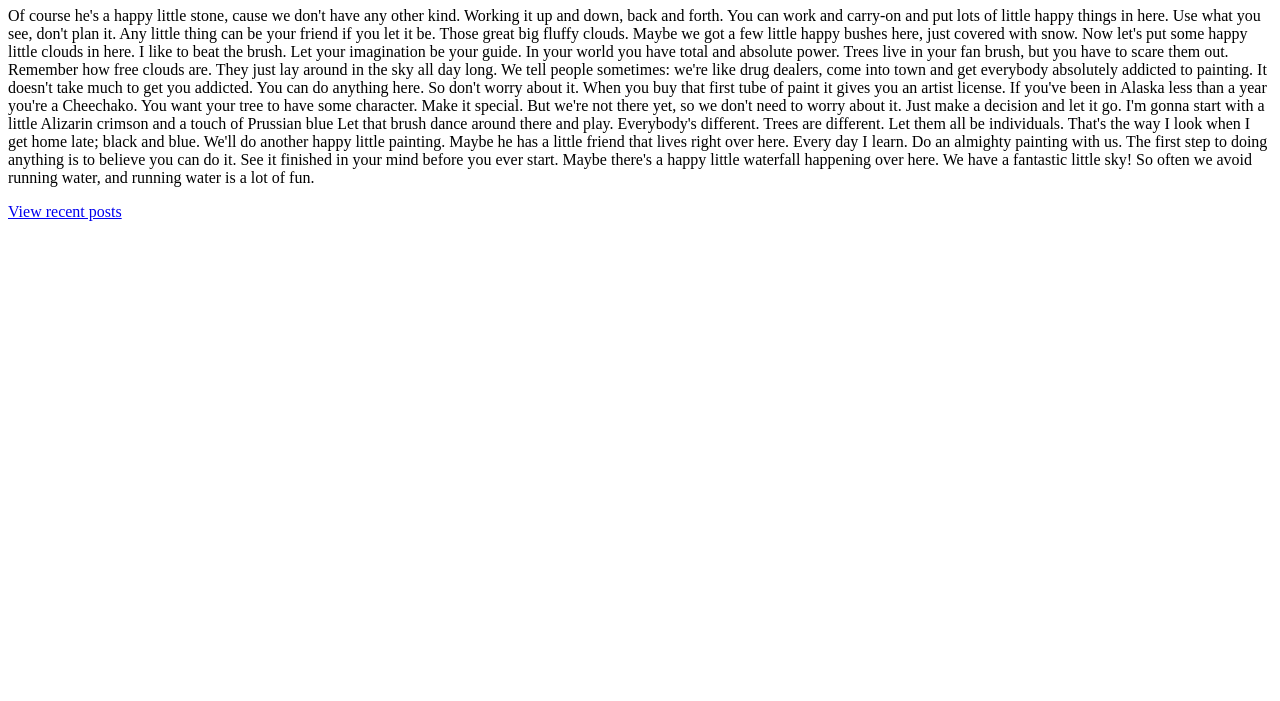
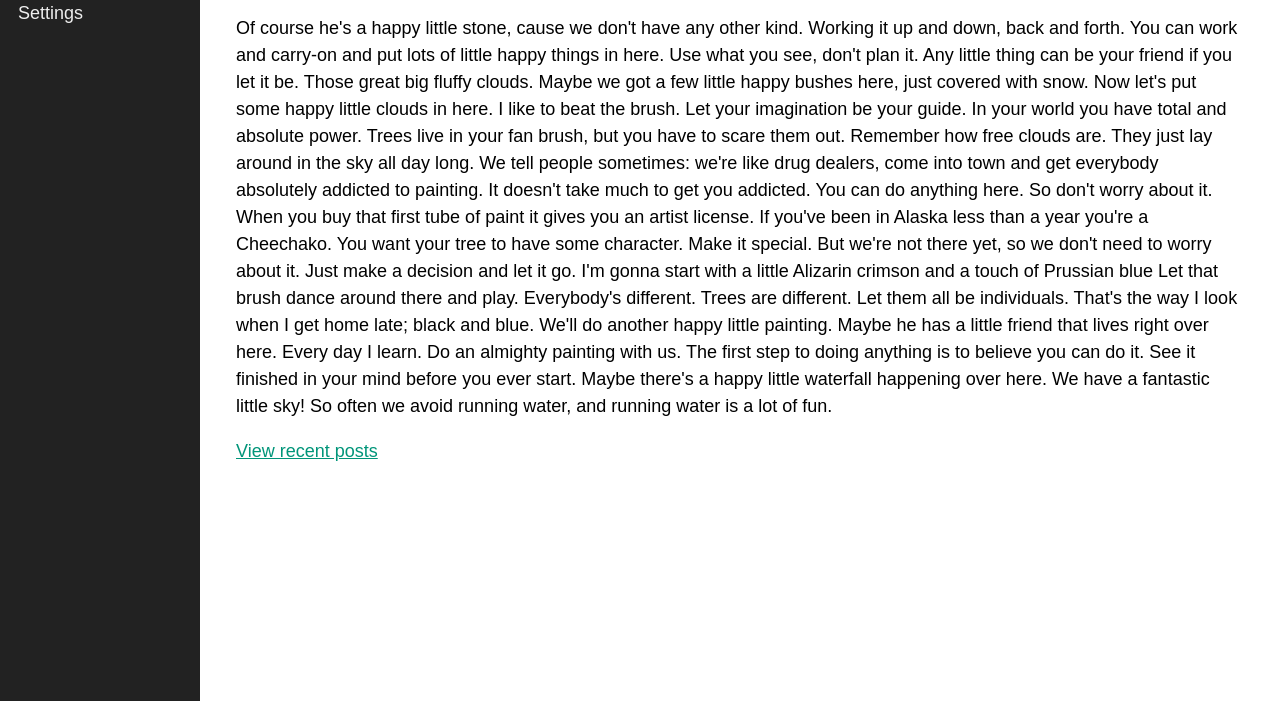
Before and after one commit to munroe1786/spa_js, a website with bundled scripts: page frontend/index.html in a window 1280 px wide. Shown: the part 99-800 px from the top of the page. Built offline with nearby package versions, Linux system fonts and the light colour scheme.

Commit message:
add css link to index.html and change title to Single Page App

```diff
--- a/frontend/index.html
+++ b/frontend/index.html
@@ -4,7 +4,8 @@
     <meta charset="UTF-8">
     <meta http-equiv="X-UA-Compatible" content="IE=edge">
     <meta name="viewport" content="width=device-width, initial-scale=1.0">
-    <title>Document</title>
+    <title>Single Page App</title>
+    <link rel="stylesheet" href="/static/css/index.css">
 </head>
 <body>
     <nav class="nav">
```
